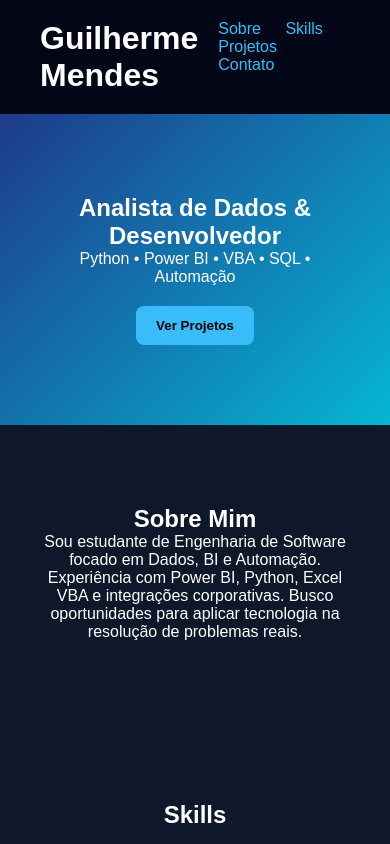
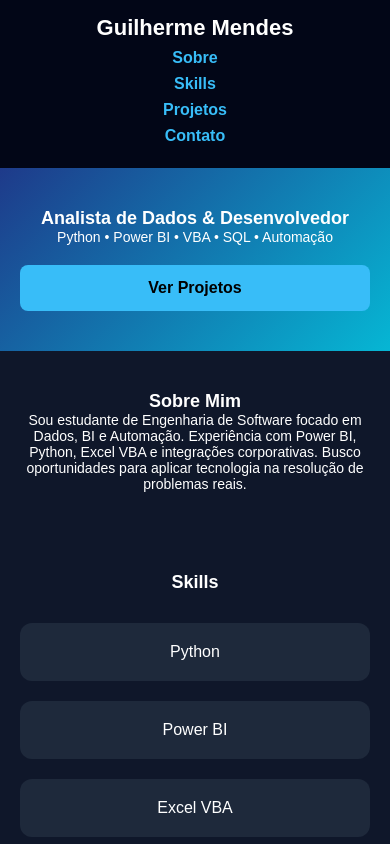
Before and after one commit to guilhermeguigg/GuilhermeMendes.github.io, a plain HTML site: page index.html in a window 390 px wide. Shown: the top 844 px of the page. Drawn offline with Linux system fonts and the light colour scheme.

Commit message:
Update style.css

```diff
--- a/style.css
+++ b/style.css
@@ -13,6 +13,7 @@ body {
 header {
   display: flex;
   justify-content: space-between;
+  align-items: center;
   padding: 20px 40px;
   background: #020617;
   position: sticky;
@@ -23,6 +24,7 @@ nav a {
   color: #38bdf8;
   margin-left: 20px;
   text-decoration: none;
+  font-weight: bold;
 }
 
 section {
@@ -43,11 +45,16 @@ button {
   cursor: pointer;
   border-radius: 8px;
   font-weight: bold;
+  transition: 0.3s;
+}
+
+button:hover {
+  background: #0ea5e9;
 }
 
 .grid {
   display: grid;
-  grid-template-columns: repeat(auto-fit, minmax(200px, 1fr));
+  grid-template-columns: repeat(auto-fit, minmax(220px, 1fr));
   gap: 20px;
   margin-top: 30px;
 }
@@ -69,3 +76,63 @@ footer {
   padding: 20px;
   text-align: center;
 }
+
+/* ===================== */
+/* RESPONSIVIDADE MOBILE */
+/* ===================== */
+
+@media (max-width: 1024px) {
+  section {
+    padding: 60px 30px;
+  }
+}
+
+@media (max-width: 768px) {
+
+  header {
+    flex-direction: column;
+    text-align: center;
+  }
+
+  nav a {
+    display: block;
+    margin: 8px 0;
+  }
+
+  section {
+    padding: 40px 20px;
+  }
+
+  .grid {
+    grid-template-columns: 1fr;
+  }
+
+  button {
+    width: 100%;
+    padding: 14px;
+    font-size: 16px;
+  }
+}
+
+@media (max-width: 480px) {
+
+  h1 {
+    font-size: 22px;
+  }
+
+  h2 {
+    font-size: 18px;
+  }
+
+  p {
+    font-size: 14px;
+  }
+
+  header {
+    padding: 15px;
+  }
+
+  footer {
+    font-size: 12px;
+  }
+}
```
